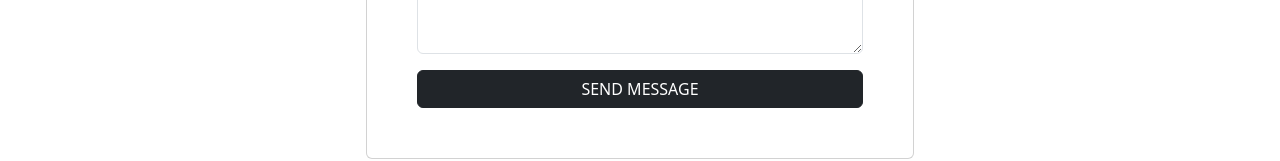
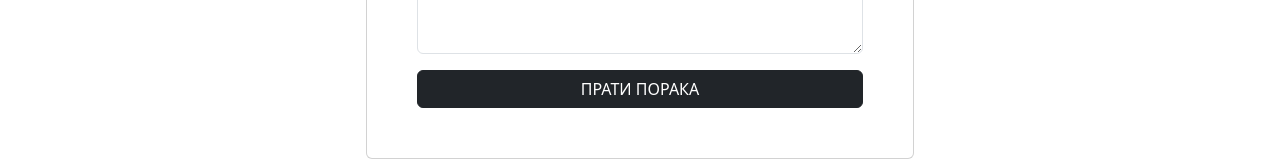
Before and after one commit to martinristow/front-end-auction-house, a React (Vite) app in the folder auction-house/: page / in a window 1280 px wide. Shown: the part 2931-3092 px from the top of the page. Built offline with nearby package versions, Linux system fonts and the light colour scheme.

Commit message:
Text translate

```diff
--- a/auction-house/src/Components/ContactForm.jsx
+++ b/auction-house/src/Components/ContactForm.jsx
@@ -24,7 +24,7 @@ function ContactForm() {
                             />
                         </Form.Group>
                         <Button variant="dark" type="submit" className="button23">
-                            SEND MESSAGE
+                            ПРАТИ ПОРАКА
                         </Button>
                     </Form>
                 </Card>
```
